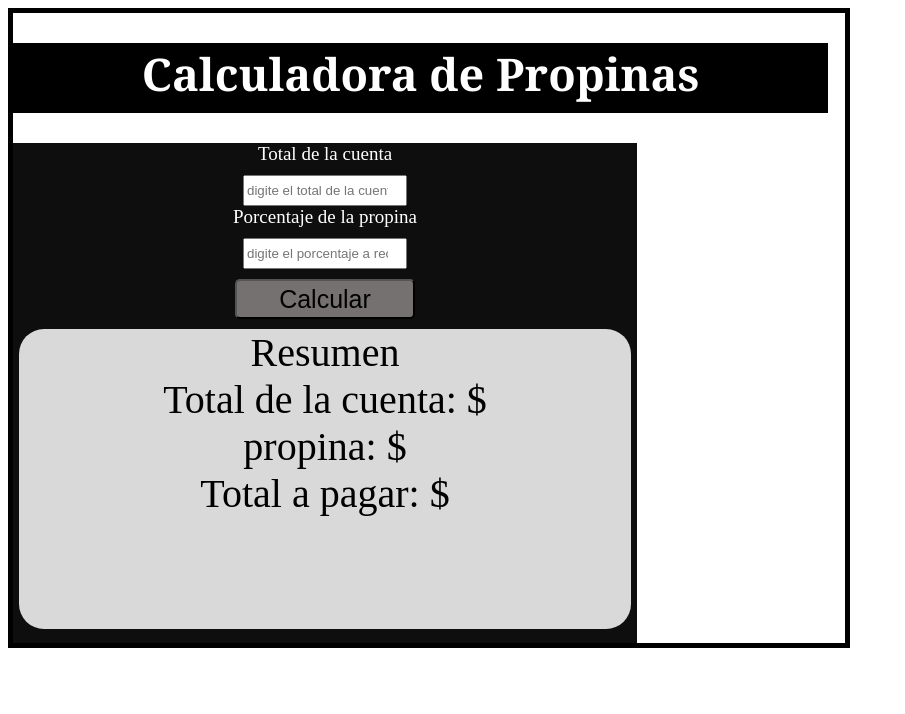
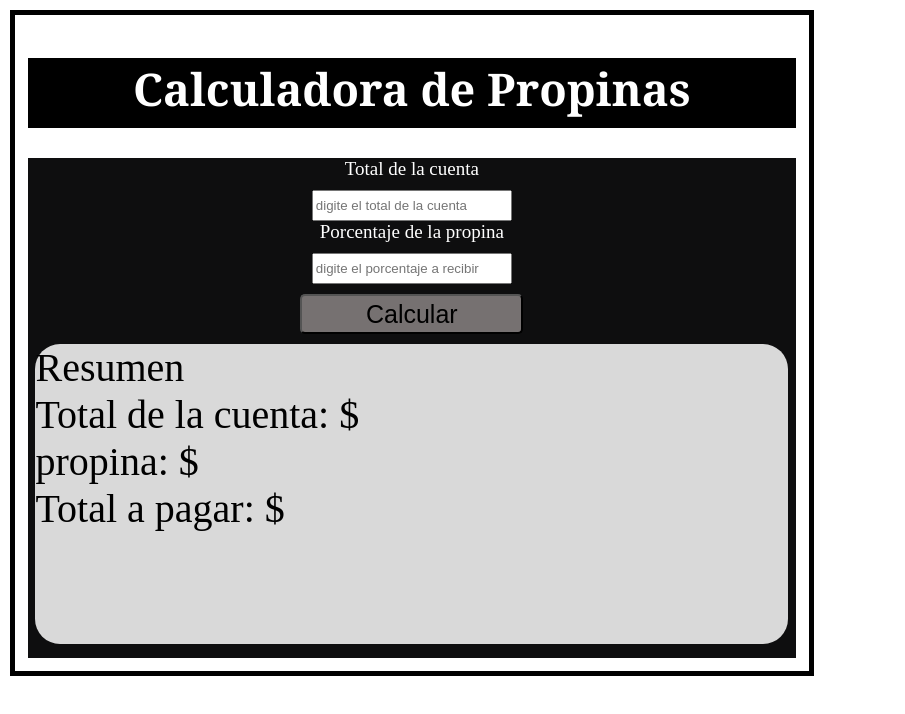
Before and after one commit to rifumo/modulo3, a plain HTML site: page index.html in a window 1280 px wide. Shown: the whole page, without its empty margins (0-905 px from the left). Drawn offline with Linux system fonts and the light colour scheme.

Commit message:
Update main.css

```diff
--- a/styles/main.css
+++ b/styles/main.css
@@ -1,7 +1,11 @@
 body{
 background-color: white;
 border: solid black 5px;
-width: 65%;
+width: 60%;
+display:block;
+justify-content: center;
+margin: 10px;
+padding: 1%;
 }
 .titulo{
     background-color: black;
@@ -10,8 +14,7 @@ width: 65%;
     font-family:Cambria, Cochin, Georgia, Times, 'Times New Roman', serif;
     height: 70px;
     font-size:45px;
-    width: 98%;
-    margin left: 25px;
+    width: 100%;
 }
 
 .formulario{
@@ -21,7 +24,7 @@ text-align: center;
 color: white;
 font-size:19px;
 height: 500px;
-width: 75%;
+width: 100%;
 }
 
 .input{
@@ -47,4 +50,5 @@ width: 75%;
   margin-left: 1%;
   height: 60%;
   margin-top: 10px;
+  text-align: left;
 }
```
